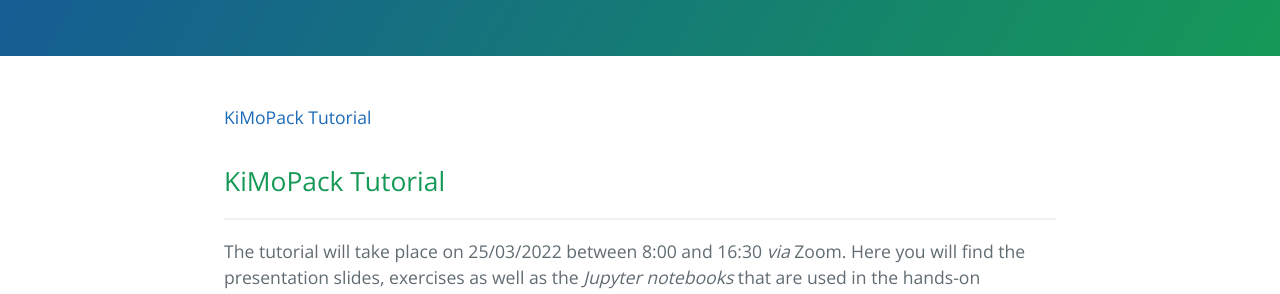
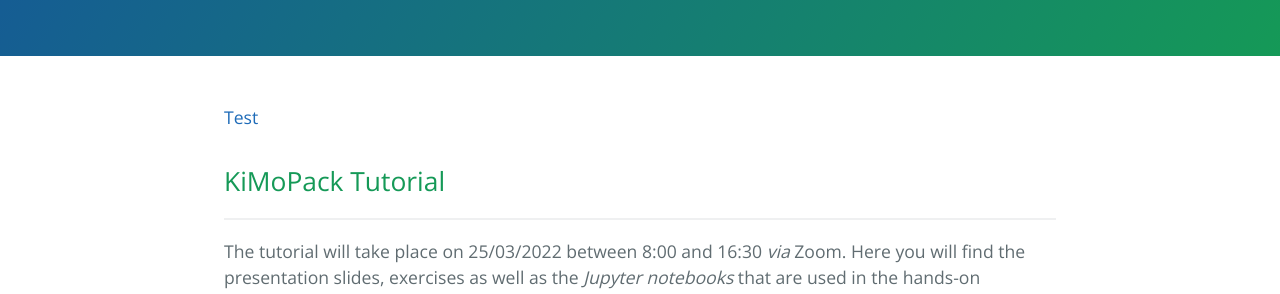
Before and after one commit to carolin-m/carolin-m.github.io, a Jekyll site: the page built from teaching.md, in a window 1280 px wide. Shown: the part 270-564 px from the top of the page. Built offline with Jekyll 4.4.1, drawn with Linux system fonts in a browser that asks for light colours.

Commit message:
Update teaching.md

```diff
--- a/teaching.md
+++ b/teaching.md
@@ -6,8 +6,7 @@
 order: 1
 ---
 
-[KiMoPack Tutorial]({{ '/KiMoPack_tutorial.html' | absolute_url }})
-
+[Test]({{ '/KiMoPack_tutorial.html' | absolute_url }})
 
 ## KiMoPack Tutorial <br>
 _____
```
